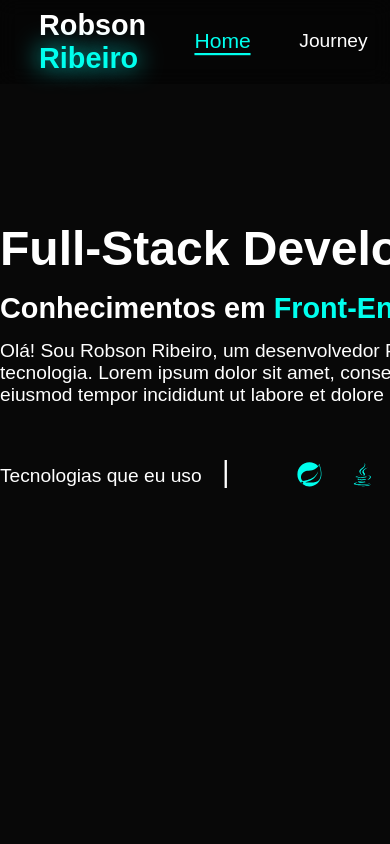
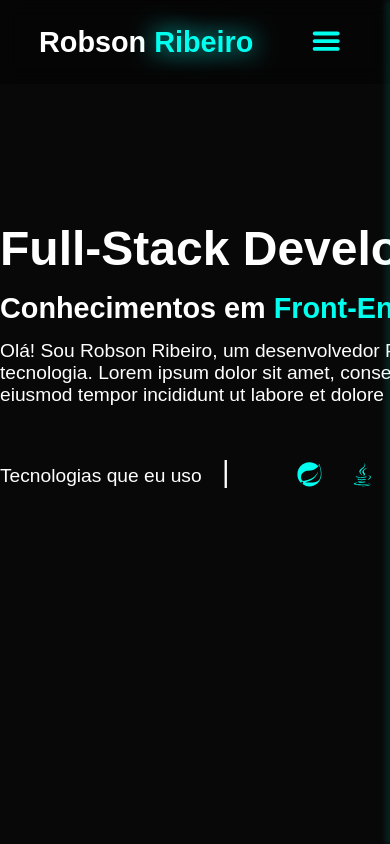
Before and after one commit to Robson-Ribeiro/portfolio-cyan-theme-react, a React (Create React App) app: page / in a window 390 px wide. Shown: the top 844 px of the page. Built offline with nearby package versions, Linux system fonts and the light colour scheme.

Commit message:
Making the navbar responsive with the addition of a compact menu

```diff
--- a/src/components/Navbar/Navbar.css
+++ b/src/components/Navbar/Navbar.css
@@ -11,6 +11,10 @@
     justify-content: space-between;
     align-items: center;
     z-index: 5;
+}
+
+.compact-menu {
+    display: none;
 }
 
 .logo {
@@ -34,7 +38,7 @@
     display: flex;
     justify-content: space-between;
     font-size: 2rem;
-    margin-right: 15%;
+    margin-right: 200px;
 }
 
 .navbar-menu a {
@@ -50,3 +54,82 @@
     border-bottom: 2px solid var(--main-color);
     color: var(--main-color);
 }
+
+.sidebar {
+    position: fixed;
+    top: 0;
+    right: 0;
+    height: 100vh;
+    width: 250px;
+    z-index: 999;
+    display: flex;
+    flex-direction: column;
+    align-items: flex-start;
+    justify-content: flex-start;
+    background-color: rgba(0, 0, 0, 0.9);
+    box-shadow: -5px 0 5px rgba(0, 255, 238, 0.1);
+    font-size: 2.5rem;
+    gap: 23px;
+    transition: 0.3s ease-in;
+}
+
+.sidebar a {
+    color: var(--main-color);
+    width: 100%;
+    border-bottom: 2px solid transparent;
+    margin-left: 30px;
+    transition: 0.3s ease-in;
+}
+
+.sidebar a:hover {
+    transform: scale(1.1);
+    border-bottom: 2px solid var(--main-color);
+    color: var(--main-color);
+}
+
+.sidebar button {
+    margin-bottom: 65px;
+    margin-left: 3px;
+    font-size: 5rem;
+    border: none;
+    padding: none;
+    background: transparent;
+    color: var(--main-color);
+    cursor: pointer;
+    height: 0px;
+    width: 0px;
+    transition: 0.3s ease-in;
+}
+
+.sidebar button:hover {
+    transform: scale(1.1);
+}
+
+
+@media (max-width: 1000px) {
+
+    .navbar-menu {
+        display: none;
+    }
+
+    .compact-menu {
+        display: block;
+        font-size: 4rem;
+        color: var(--main-color);
+        border-radius: 50%;
+        height: 50px;
+        width: 50px;
+        padding-top: 5px;
+        display: flex;
+        justify-content: center;
+        align-items: flex-start;
+        transition: 0.3s ease-in;
+    }
+
+    .compact-menu:hover {
+        color: black;
+        background: var(--main-color);
+        transform: scale(1.1);
+    }
+
+}
--- a/src/components/Navbar/Navbar.js
+++ b/src/components/Navbar/Navbar.js
@@ -1,18 +1,36 @@
-import React, { useEffect } from "react";
+import React, { useEffect, useState } from "react";
 import './Navbar.css';
 
 const Navbar = () => {
 
+    const menuOpen = {
+        right: '0px',
+    }
+
+    const menuClosed = {
+        right: '-250px',
+    }
+
+    const [isMenuOpen, setIsMenuOpen] = useState(false);
+
     let links;
     useEffect(() => {
         links = document.querySelectorAll('.menu-link');
-    }, [])
+    }, [isMenuOpen])
 
     const activateLink = (e) => {
         links.forEach(link => {
             link.className = "menu-link";
         })
         e.target.className = "menu-link active";
+    }
+
+    const menuDisplay = () => {
+        if(!isMenuOpen) {
+            setIsMenuOpen(true);
+        } else{
+            setIsMenuOpen(false);
+        }
     }
 
     return (
@@ -24,6 +42,22 @@ const Navbar = () => {
                 <a href="#projects" className="menu-link" onClick={activateLink}>Projects</a>
                 <a href="#contact" className="menu-link" onClick={activateLink}>Contact</a>
             </div>
+            <div className="compact-menu" onClick={menuDisplay}>
+                <svg viewBox="0 0 700 1000" fill="currentColor" height="1em" width="1em">
+                    <path d="M650 450c14.667 0 26.667 5 36 15 9.333 10 14 21.667 14 35 0 13.333-5 25-15 35s-21.667 15-35 15H50c-13.333 0-25-5-35-15S0 513.333 0 500c0-13.333 4.667-25 14-35s21.333-15 36-15h600M50 350c-13.333 0-25-5-35-15S0 313.333 0 300c0-13.333 4.667-25 14-35s21.333-15 36-15h600c14.667 0 26.667 5 36 15 9.333 10 14 21.667 14 35 0 13.333-5 25-15 35s-21.667 15-35 15H50m600 300c14.667 0 26.667 5 36 15 9.333 10 14 21.667 14 35 0 13.333-5 25-15 35s-21.667 15-35 15H50c-13.333 0-25-5-35-15S0 713.333 0 700c0-13.333 4.667-25 14-35s21.333-15 36-15h600" />
+                </svg>
+            </div>
+            <div className="sidebar" style={isMenuOpen ? menuOpen : menuClosed} >
+                <button onClick={menuDisplay}>
+                    <svg viewBox="0 0 24 24" fill="currentColor" height="1em" width="1em">
+                        <path d="M19 3H5a2 2 0 00-2 2V19a2 2 0 002 2H19a2 2 0 002-2V5a2 2 0 00-2-2m-3.4 14L12 13.4 8.4 17 7 15.6l3.6-3.6L7 8.4 8.4 7l3.6 3.6L15.6 7 17 8.4 13.4 12l3.6 3.6-1.4 1.4z" />
+                    </svg>
+                </button>
+                <a href="#home" className="sidebar-link" onClick={menuDisplay}>Home</a>
+                <a href="#education" className="sidebar-link" onClick={menuDisplay}>Journey</a>
+                <a href="#projects" className="sidebar-link" onClick={menuDisplay}>Projects</a>
+                <a href="#contact" className="sidebar-link" onClick={menuDisplay}>Contact</a>
+            </div>
         </div>
     )
 }
```
